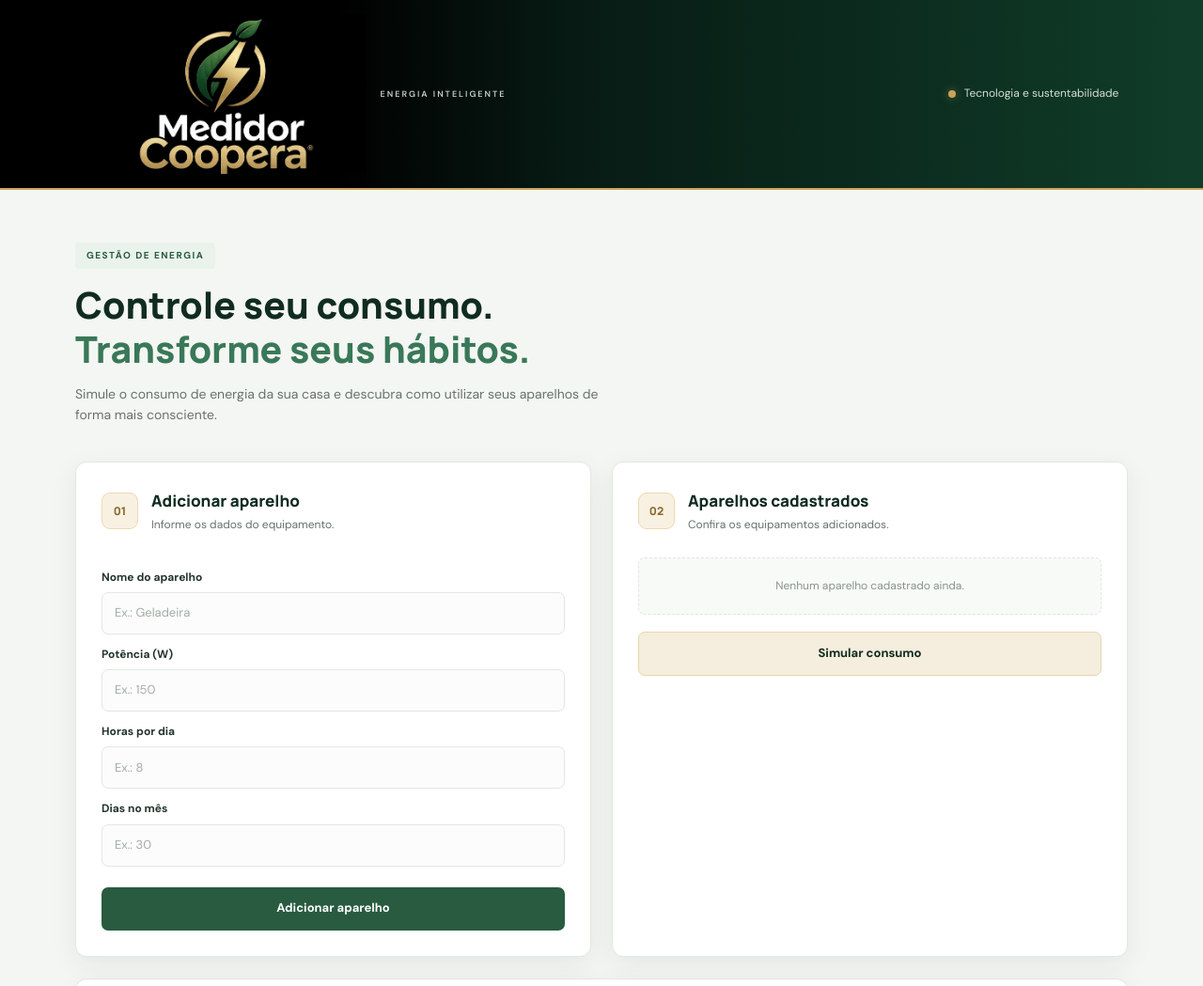
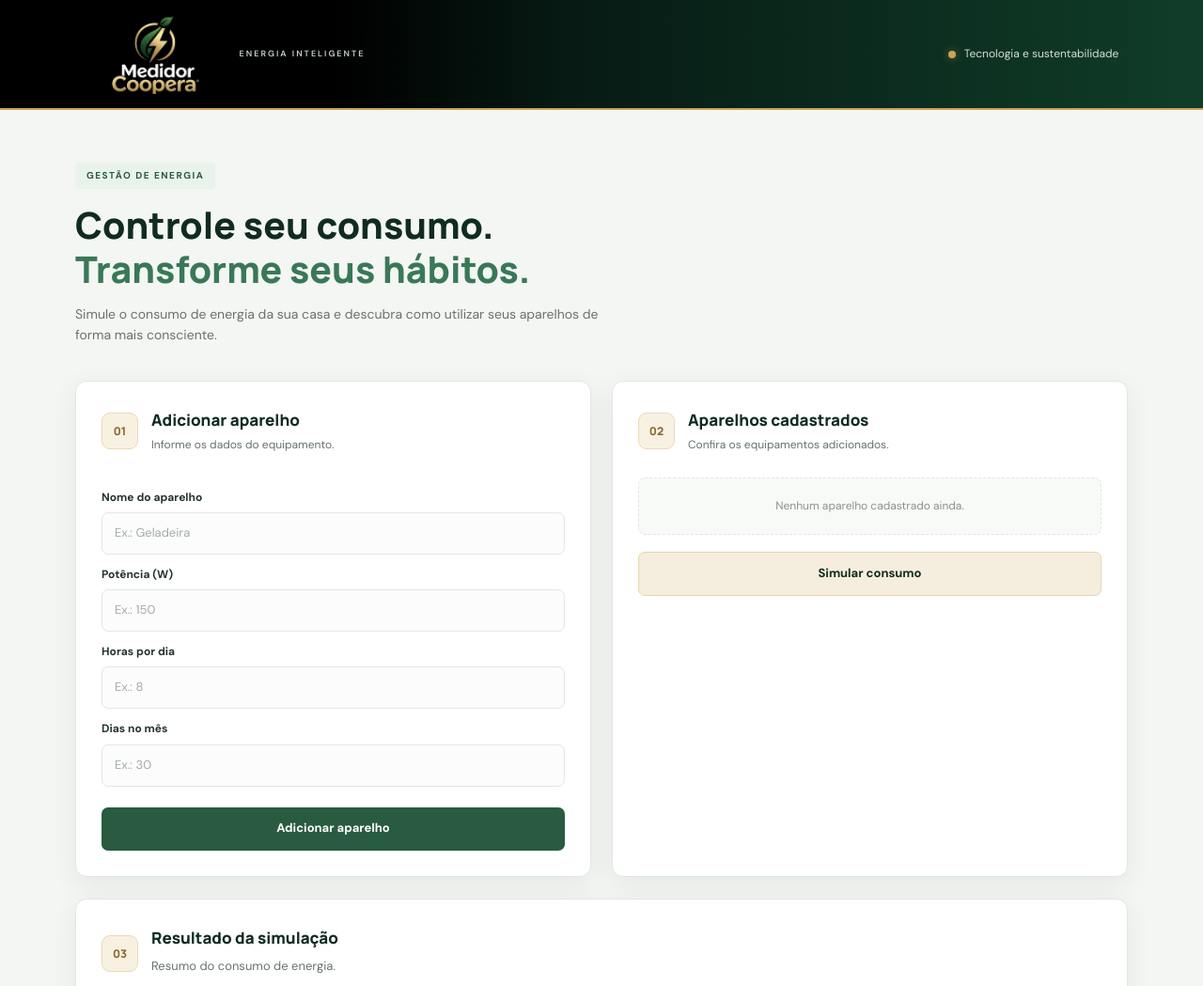
Before and after one commit to GiRamosv/medidor-coopera, a website: page index.html in a window 1280 px wide. Shown: the top 1049 px of the page at 94% size. Drawn offline with Linux system fonts and the light colour scheme.

Commit message:
ajustando tamanho da logo

```diff
--- a/style.css
+++ b/style.css
@@ -671,7 +671,7 @@ input {
 
 /* NOVA LOGO - CABEÇALHO */
 .logo-cabecalho {
-    width: 300px; /* Aumenta o tamanho da logo */
+    width: 150px; /* Aumenta o tamanho da logo */
     height: auto;
     mix-blend-mode: normal;
     background: transparent;
```
